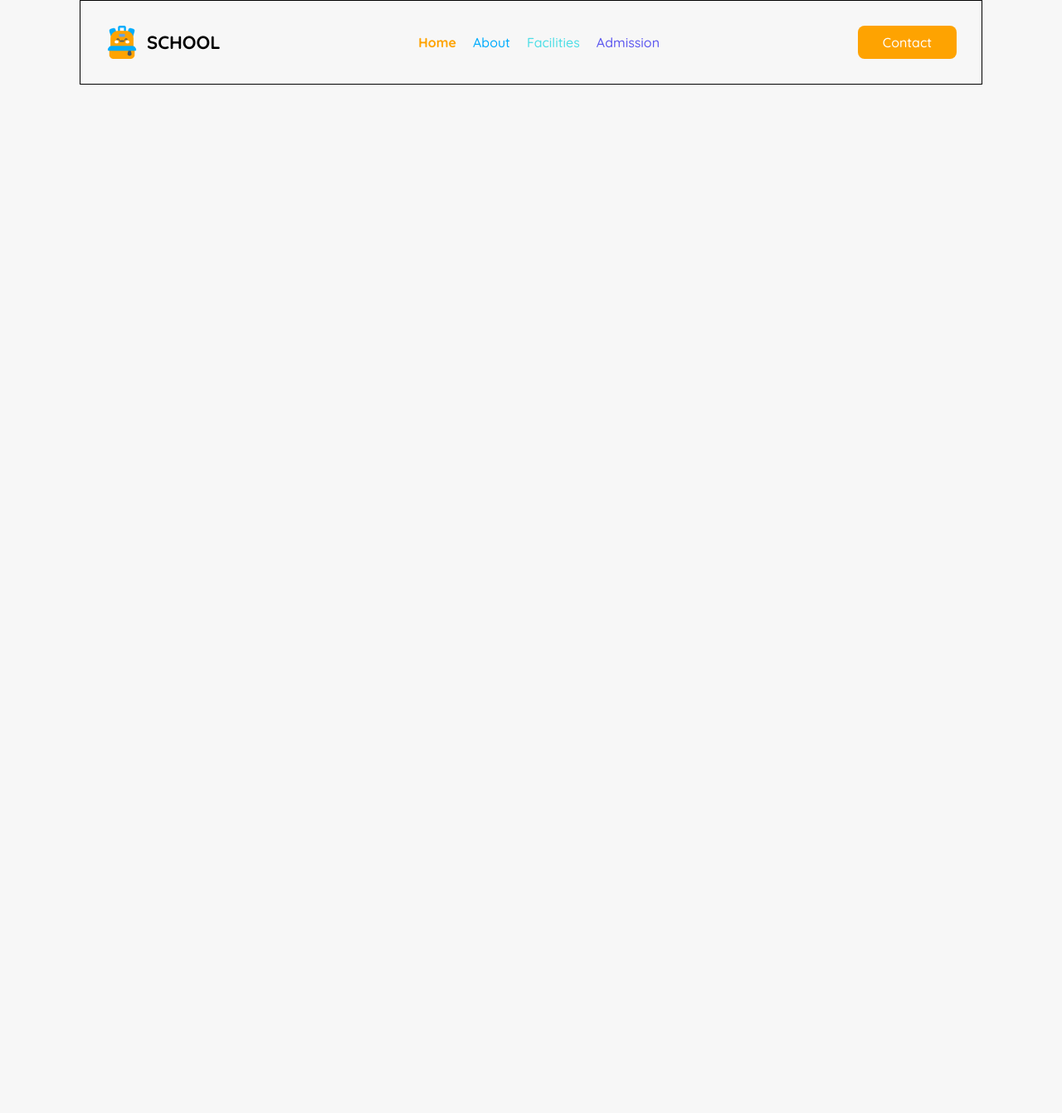
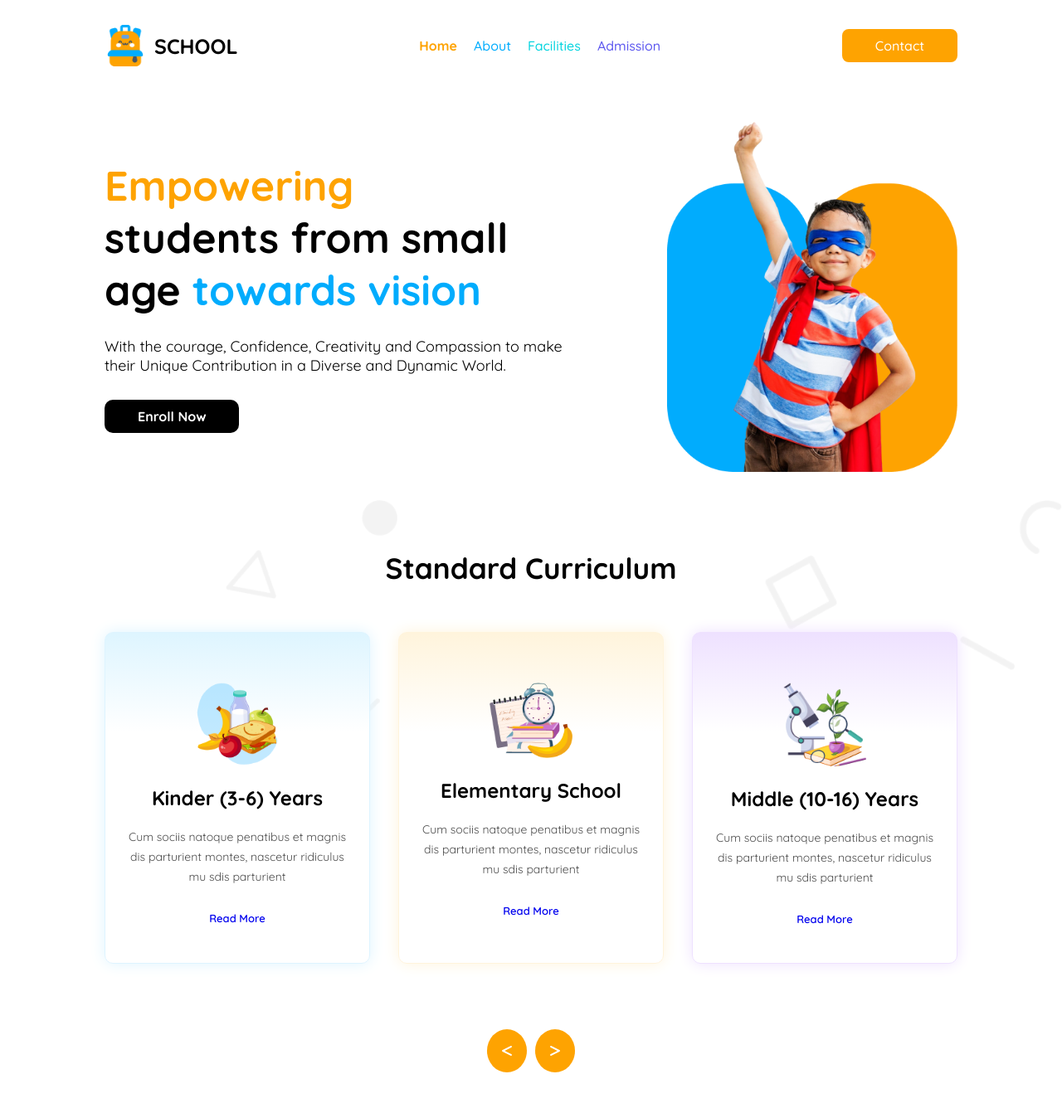
Before and after one commit to freelancerxarif/assignment-two, a plain HTML site: page index.html in a window 1280 px wide. Shown: the whole page at 83% size. Before the commit the page ends 800 px from the top, so only its background shows below. Drawn offline with Linux system fonts and the light colour scheme.

Commit message:
banner and curriculam added

```diff
--- a/index.html
+++ b/index.html
@@ -7,11 +7,13 @@
     <link rel="preconnect" href="https://fonts.googleapis.com">
     <link rel="preconnect" href="https://fonts.gstatic.com" crossorigin>
     <link href="https://fonts.googleapis.com/css2?family=Quicksand:wght@300..700&display=swap" rel="stylesheet">
+    <script src="https://kit.fontawesome.com/343d1cc69b.js" crossorigin="anonymous"></script>
     <link rel="stylesheet" href="style.css">
 </head>
 <body>
 
       <!-- Header section start here -->
+      <div class="width">
     <header>
         <div class="logo">
             <img src="assets/logo.png" alt="logo">
@@ -21,15 +23,75 @@
             <ul>
                 <li><a href="#" style="color: #fea301; font-weight: bold;">Home</a></li>
                 <li><a href="#" style="color: #01acfd;">About</a></li>
-                <li><a href="#" style="color: #4ddee6;">Facilities</a></li>
+                <li><a href="#" style="color: #05d4df;">Facilities</a></li>
                 <li><a href="#" style="color: #5d58ef;">Admission</a></li>
             </ul>
         </nav>
-        <div class="contact">
+      <div class="contact">
             <a href="#">Contact</a>
         </div>
     </header>
+   </div>
 
+    <!-- Banner section start -->
+   <div class="width">
+    <section class="banner">
+        <div class="text">
+            <h3><span style="color: #fea301;">Empowering</span><br>
+                students from small <br> age <span style="color: #01acfd;">towards vision</span></h3>
+            <p>With the courage, Confidence, Creativity and Compassion to make <br> their Unique Contribution in a Diverse and Dynamic World.</p>
+            <a href="#">Enroll Now</a>
+        </div>
+        <div class="bannerImg">
+            <img src="assets/hero-kids.png " alt="kid">
+        </div>
+    </section>
+  </div>
+  <div class="background">
+
+  </div>
+
+  <!-- Curriclm section Start -->
+
+  <div class="title">
+    <h3>Standard Curriculum</h3>
+   </div>
+  <div class="width">
+    <section class="curriclm">
+            <div class="cardSection" style="background:linear-gradient(180deg, #def5ff 0%, #ffffff 30%); box-shadow: 0px 0px 18px #def4ff; border: 1px solid #def4ff;">
+                <img src="assets/kinder.png" alt="kinder">
+                <h3>Kinder (3-6) Years</h3>
+                <p>Cum sociis natoque penatibus et magnis <br>
+                    dis parturient montes, nascetur ridiculus <br>
+                    mu sdis parturient
+                </p>
+                <a href="#">Read More</a>
+            </div>
+            <div class="cardSection" style="background:linear-gradient(180deg, #fff4dc 0%, #ffffff 30%);
+    box-shadow: 0px 0px 18px #fff4dc; border: 1px solid #fff4dc;">
+                <img src="assets/elementary.png" alt="kinder">
+                <h3>Elementary School</h3>
+                <p>Cum sociis natoque penatibus et magnis <br>
+                    dis parturient montes, nascetur ridiculus <br>
+                    mu sdis parturient
+                </p>
+                <a href="#">Read More</a>
+            </div>
+            <div class="cardSection" style="background:linear-gradient(180deg, #eee1ff 0%, #ffffff 30%); box-shadow: 0px 0px 18px #eee1ff; border: 1px solid #eee1ff;">
+                <img src="assets/middle.png" alt="kinder">
+                <h3>Middle (10-16) Years</h3>
+                <p>Cum sociis natoque penatibus et magnis <br>
+                    dis parturient montes, nascetur ridiculus <br>
+                    mu sdis parturient
+                </p>
+                <a href="#">Read More</a>
+            </div>
+    </section>
+  </div>
+  <div class="arrow">
+    <i class="fa-solid fa-less-than"></i>
+    <i class="fa-solid fa-greater-than"></i>
+  </div>
 
 </body>
 </html>
--- a/style.css
+++ b/style.css
@@ -3,10 +3,9 @@
     padding: 0;
     box-sizing: border-box;
     font-family: quicksand;
-    background-color: #f7f7f7;
 }
 
-body{
+.width{
     display: flex;
     justify-content: center;
 }
@@ -15,7 +14,6 @@ body{
 
 header{
     width: 85%;
-    border: 1px solid black;
     display: flex;
     justify-content: space-between;
     align-items: center;
@@ -27,11 +25,11 @@ header .logo{
     align-items: center;
 }
 header .logo img{
-    width: 40px;
+    width: 50px;
     margin-right: 10px;
 }
 header .logo h1{
-    font-size: 22px;
+    font-size: 25px;
 }
 nav ul{
     display: flex;
@@ -50,8 +48,110 @@ header .contact a{
     text-decoration: none;
     font-size: 16px;
     background-color: #fea301 ;
-    padding: 10px 30px;
+    padding: 10px 40px;
     border-radius: 8px;
     color: #fff;
     font-weight: 500;
 }
+
+  /* Banner section start */
+
+  .banner{
+    width: 85%;
+    padding: 30px;
+    display: flex;
+    justify-content: space-between;
+    align-items: center;
+  }
+
+  .banner h3{
+    font-size: 50px;
+  }
+
+  .banner p{
+    font-size: 18px;
+    margin: 25px 0px;
+  }
+
+  .banner img{
+    width: 350px;
+  }
+
+  .banner a{
+    text-decoration: none;
+    font-size: 16px;
+    background-color: black;
+    color: #fff;
+    padding: 10px 40px;
+    border-radius: 10px;
+    margin-top: 5px ;
+    font-weight: bold;
+    display: inline-block;
+  }
+
+  /* curriculam section start */
+
+  .background{
+    background-image: url('assets/bg.png');
+    background-size: cover;
+    width: 100%;
+    height: 300px;
+  }
+
+  .curriclm{
+    width: 85%;
+    display: flex;
+    align-items: center;
+    justify-content: space-between;
+    text-align: center;
+    padding: 30px;
+
+  }
+
+  .title{
+    font-size: 30px;
+    text-align: center;
+    margin-top: -240px;
+    margin-bottom: 25px ;
+  }
+  .curriclm .cardSection{
+    width: 320px;
+    height: 400px;
+    border-radius: 10px;
+    padding: 60px 20px;
+  }
+  .cardSection img{
+    width: 100px;
+  }
+  .cardSection h3{
+    font-size: 24px;
+    margin: 20px 0px;
+  }
+  .cardSection p{
+    font-size: 14px;
+    line-height: 24px;
+    opacity: 0.7;
+  }
+  .cardSection a{
+    text-decoration: none;
+    font-size: 13px;
+    margin-top: 30px;
+    display: inline-block;
+    font-weight: 550;
+  }
+  .arrow{
+    display: flex;
+    justify-content: center;
+    align-items: center;
+    width: 100%;
+    height: 150px;
+  }
+  .arrow i{
+    font-size: 16px;
+    padding: 18px;
+    margin: 0px 5px;
+    border-radius: 50%;
+    background-color: #fea301;
+    color: #fff;
+
+  }
```
